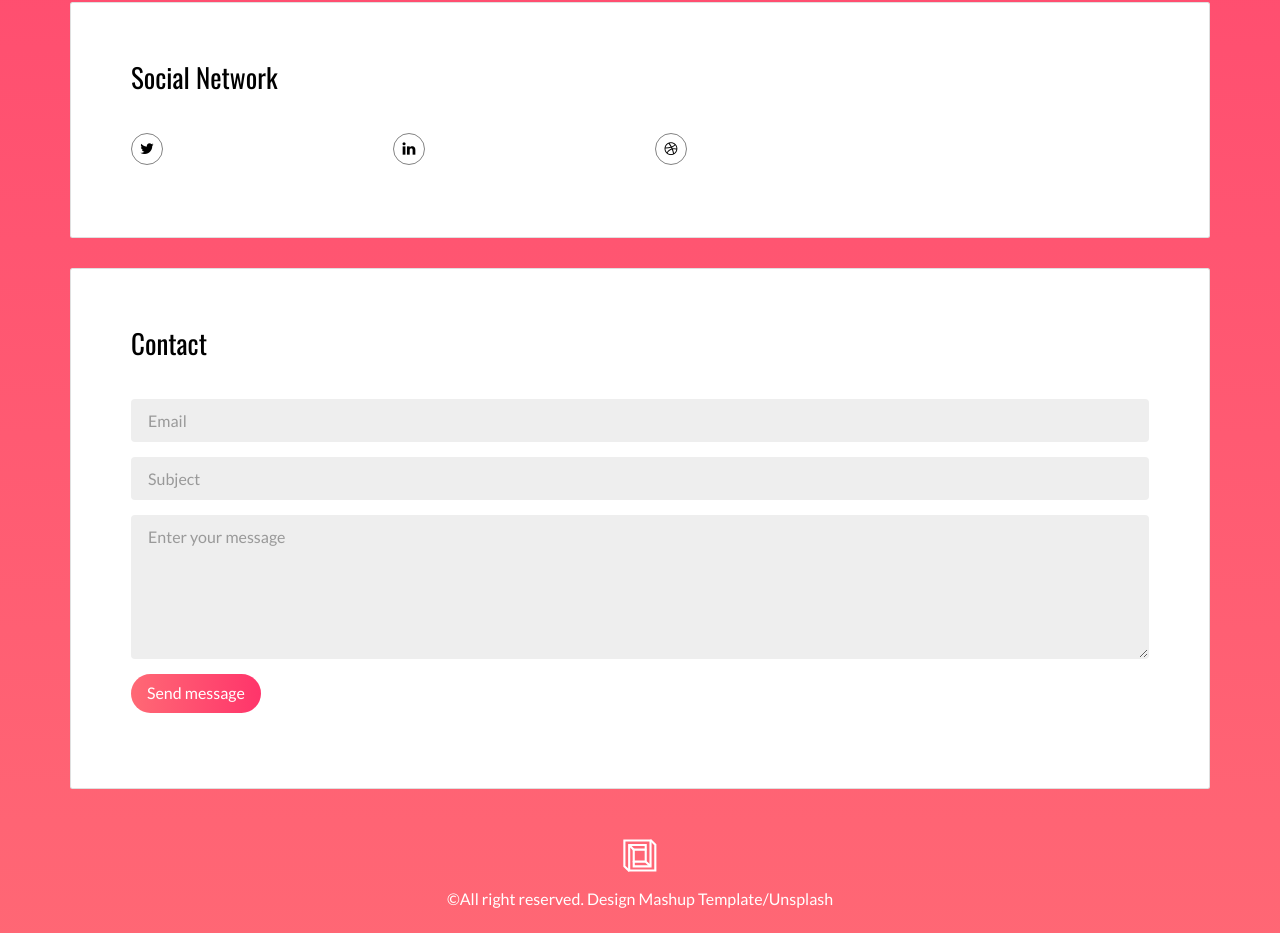
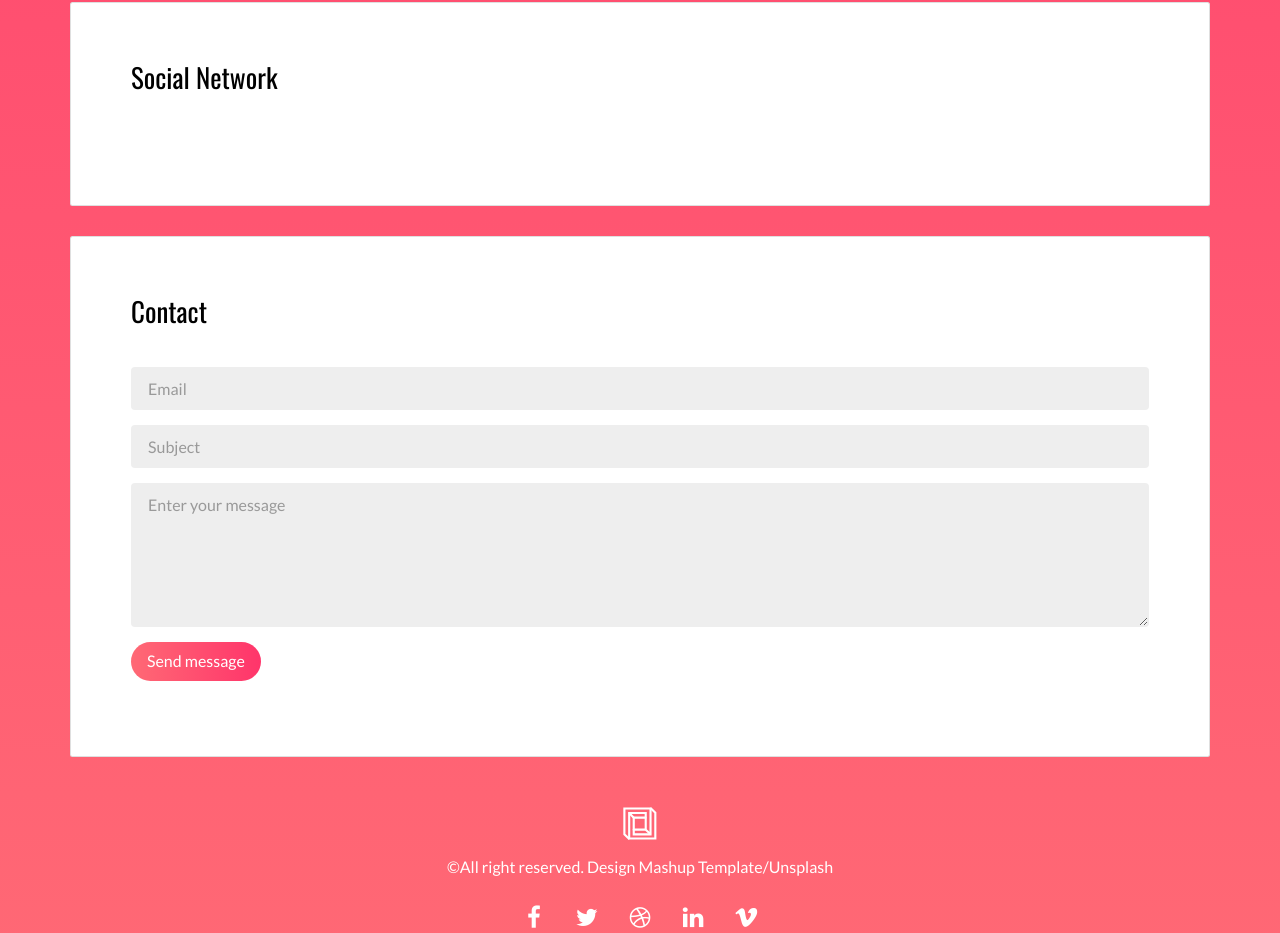
Before and after one commit to SaltYmgm/web, a plain HTML site: page index.html in a window 1280 px wide. Shown: the part 3052-3985 px from the top of the page. Drawn offline with nearby package versions, Linux system fonts and the light colour scheme.

Commit message:
Update index.html

```diff
--- a/index.html
+++ b/index.html
@@ -219,13 +219,13 @@
             <h2>Social Network</h2>
             <div class="row">
               <div class="col-md-3">
-                <p class=""><a href="" title=""><span class="social-round-icon fa-icon"><i class="fa fa-twitter"></i></span></a></p>
+                <p class=""><a href="" title=""><span class=""><i class=""></i></span></a></p>
               </div>
               <div class="col-md-3">
-                <p class=""><a href="" title=""><span class="social-round-icon fa-icon"><i class="fa fa-linkedin"></i></span></a></p>
+                <p class=""><a href="" title=""><span class=""><i class=""></i></span></a></p>
               </div>
               <div class="col-md-3">
-                <p class=""><a href="" title=""><span class="social-round-icon fa-icon"><i class="fa fa-dribbble"></i></span></a></p>
+                <p class=""><a href="" title=""><span class=""><i class=""></i></span></a></p>
               </div>
             </div>
           </div>
```
